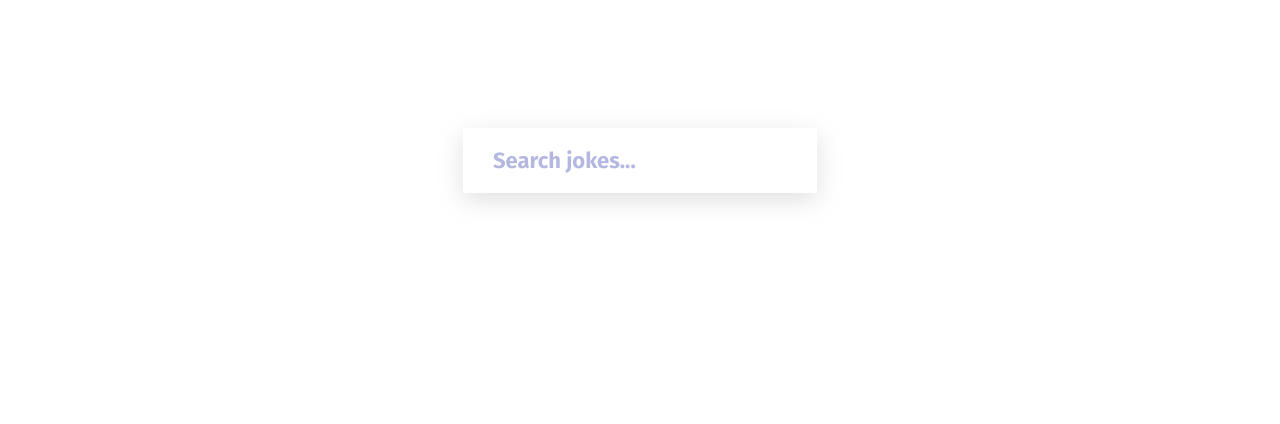
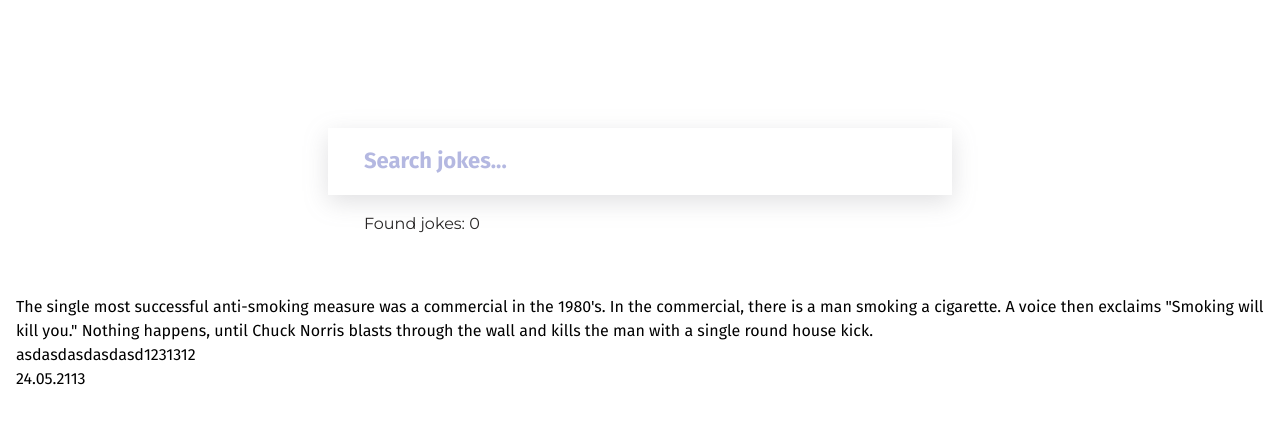
Before and after one commit to DenKuznets/fuse8-test, a React (Vite) app: page / in a window 1280 px wide. Shown: the top 424 px of the page. Built offline with nearby package versions, Linux system fonts and the light colour scheme; the HTML template or start-up script is replaced by a standard one.

Commit message:
card, result, search added

```diff
--- a/package.json
+++ b/package.json
@@ -10,9 +10,6 @@
     "preview": "vite preview"
   },
   "dependencies": {
-    "@emotion/react": "^11.11.1",
-    "@emotion/styled": "^11.11.0",
-    "@mui/material": "^5.14.6",
     "axios": "^1.4.0",
     "react": "^18.2.0",
     "react-dom": "^18.2.0",
--- a/src/App.tsx
+++ b/src/App.tsx
@@ -1,7 +1,8 @@
 import { useState } from "react";
 import GlobalStyle from "./ts/globalStyle";
-import Input from "./components/Input";
 import Container from "./components/Container";
+import Results from "./components/Results";
+import Search from "./components/Search";
 
 function App() {
     const [count, setCount] = useState(0);
@@ -10,7 +11,8 @@ function App() {
         <>
             <GlobalStyle />
             <Container>
-                <Input />
+                <Search />
+                <Results />
             </Container>
         </>
     );
--- /dev/null
+++ b/src/components/Card.tsx
@@ -0,0 +1,29 @@
+import styled from "styled-components";
+
+const CardStyled = styled.div``;
+
+const Joke = styled.div``;
+
+const Footer = styled.div``;
+const Id = styled.div``;
+const Date = styled.div``;
+
+const Card = () => {
+    return (
+        <CardStyled>
+            <Joke>
+                The single most successful anti-smoking measure was a commercial
+                in the 1980's. In the commercial, there is a man smoking a
+                cigarette. A voice then exclaims "Smoking will kill you."
+                Nothing happens, until Chuck Norris blasts through the wall and
+                kills the man with a single round house kick.
+            </Joke>
+            <Footer>
+                <Id>asdasdasdasdasd1231312</Id>
+                <Date>24.05.2113</Date>
+            </Footer>
+        </CardStyled>
+    );
+};
+
+export default Card;
--- a/src/components/Container.tsx
+++ b/src/components/Container.tsx
@@ -4,6 +4,7 @@ const ContainerStyled = styled.div`
     display: flex;
     align-items: center;
     justify-content: center;
+    flex-direction: column;
 `;
 
 interface ContainerProps {
--- a/src/components/Input.tsx
+++ /dev/null
@@ -1,27 +0,0 @@
-import { styled } from "styled-components";
-
-const InputStyled = styled.input`
-    border: none;
-    filter: drop-shadow(0px 7px 12px rgba(100, 100, 111, 0.2));
-    font-family: Fira Sans;
-    font-size: 1.375rem;
-    font-style: normal;
-    font-weight: 700;
-    line-height: normal;
-    padding: 1.19rem 1.88rem;
-    color: #656ec2;
-    margin-top: 8rem;
-    min-width: 0;
-    &::placeholder {
-        color: #656ec27c;
-    }
-    &:focus {
-        outline: 1px solid #8f94c036;
-    }
-`;
-
-const Input = () => {
-    return <InputStyled type="text" placeholder="Search jokes..." />;
-};
-
-export default Input;
--- /dev/null
+++ b/src/components/Results.tsx
@@ -0,0 +1,16 @@
+import styled from "styled-components"
+import Card from "./Card"
+
+const ResultsStyled = styled.div`
+    margin-top: 6.25rem;
+`
+
+const Results = () => {
+  return (
+      <ResultsStyled>
+          <Card />
+    </ResultsStyled>
+  )
+}
+
+export default Results
--- /dev/null
+++ b/src/components/Search.tsx
@@ -0,0 +1,52 @@
+import styled from "styled-components";
+
+const SearchStyled = styled.div`
+    /* height: 6rem; */
+    position: relative;
+    margin-top: 8rem;
+    width: 100%;
+    max-width: 39rem;
+`;
+
+const Input = styled.input`
+    border: none;
+    filter: drop-shadow(0px 7px 12px rgba(100, 100, 111, 0.2));
+    font-size: 1.375rem;
+    font-style: normal;
+    font-weight: 700;
+    line-height: normal;
+    padding: 1.19rem 2.25rem 1.31rem;
+    color: #656ec2;
+    min-width: 0;
+    width: 100%;
+    &::placeholder {
+        color: #656ec27c;
+    }
+    &:focus {
+        outline: 1px solid #8f94c036;
+    }
+`;
+
+const Counter = styled.div`
+    padding: 1.19rem 2.25rem;
+    color: #282626;
+    font-family: Montserrat;
+    font-size: 1rem;
+    font-style: normal;
+    font-weight: 400;
+    line-height: normal;
+    position: absolute;
+    /* width: 100%; */
+    /* top: 0; */
+`;
+
+const Search = () => {
+    return (
+        <SearchStyled>
+            <Input type="text" placeholder="Search jokes..." />
+            <Counter>Found jokes: {"0"}</Counter>
+        </SearchStyled>
+    );
+};
+
+export default Search;
```
Also changed, not shown: 2 other files (tests, documents, lock files or other folders).
